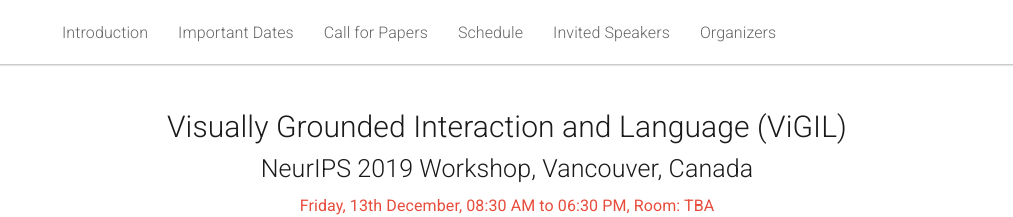
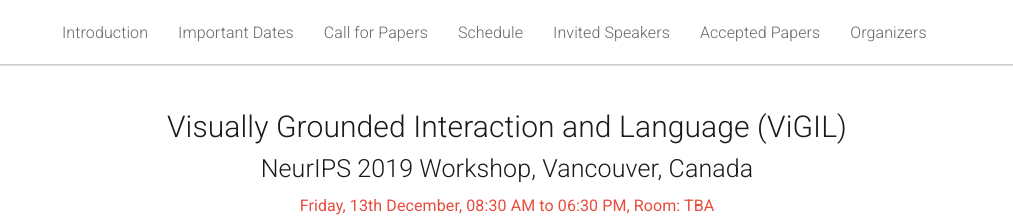
Before and after one commit to vigilworkshop/vigilworkshop.github.io, a Jekyll site: the page built from _pages/home.md, in a window 1280 px wide. Shown: the top 217 px of the page, without its empty margins (133-1146 px from the left). Built offline with Jekyll 4.4.1, drawn with Linux system fonts in a browser that asks for light colours.

Commit message:
Adds link to topbar for accepted papers

```diff
--- a/_includes/header.html
+++ b/_includes/header.html
@@ -18,6 +18,7 @@
         <li><a href="#cfp">Call for Papers </a></li>
         <li><a href="#schedule">Schedule</a></li>
         <li><a href="#speakers">Invited Speakers</a></li>
+        <li><a href="#accepted">Accepted Papers</a></li>
         <li><a href="#organizers">Organizers</a></li>
         <!-- <li><a href="#sponsors">Sponsors</a></li> -->
       </ul>
--- a/_pages/home.md
+++ b/_pages/home.md
@@ -235,7 +235,7 @@ TBA
 <p><br /></p>
 
 <hr>
-<div class="row" id="speakers">
+<div class="row" id="accepted">
   <div class="col-xs-12">
     <h2>Accepted Papers</h2>
   </div>
```
